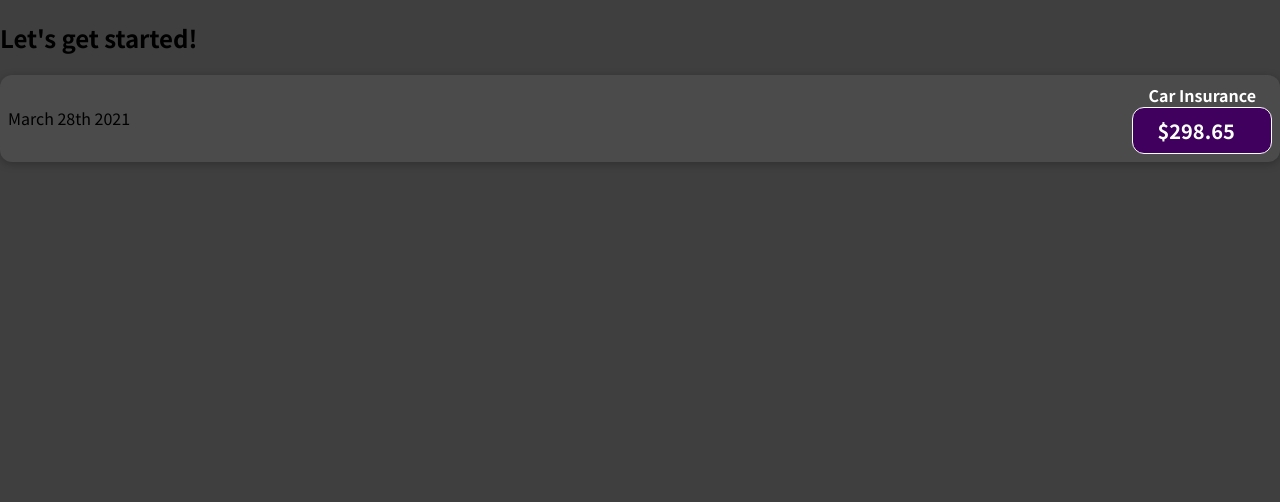
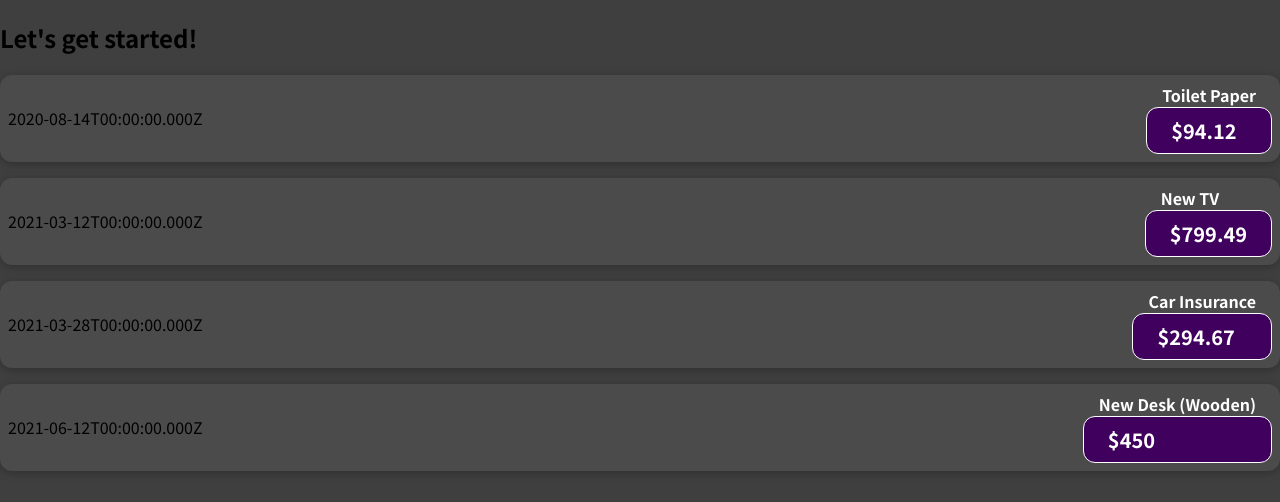
Before and after one commit to CTMarius/react-udemy-tutorial, a JavaScript app: page / in a window 1280 px wide. Shown: the top 502 px of the page. Built offline with nearby package versions, Linux system fonts and the light colour scheme.

Commit message:
added props to ExpenseItems.js

```diff
--- a/src/App.js
+++ b/src/App.js
@@ -1,11 +1,52 @@
 import ExpenseItems from "./components/ExpenseItems";
 
 function App() {
+  const expenses = [
+    {
+      id: "e1",
+      title: "Toilet Paper",
+      amount: 94.12,
+      date: new Date(2020, 7, 14),
+    },
+    { id: "e2", title: "New TV", amount: 799.49, date: new Date(2021, 2, 12) },
+    {
+      id: "e3",
+      title: "Car Insurance",
+      amount: 294.67,
+      date: new Date(2021, 2, 28),
+    },
+    {
+      id: "e4",
+      title: "New Desk (Wooden)",
+      amount: 450,
+      date: new Date(2021, 5, 12),
+    },
+  ];
+
   return (
     <div>
       <h2>Let's get started!</h2>
-      <ExpenseItems></ExpenseItems>
-    </div>
+      <ExpenseItems
+        title={expenses[0].title}
+        amount={expenses[0].amount}
+        date={expenses[0].date}
+      />
+      <ExpenseItems
+        title={expenses[1].title}
+        amount={expenses[1].amount}
+        date={expenses[1].date}
+      />
+      <ExpenseItems
+       title={expenses[2].title}
+        amount={expenses[2].amount}
+        date={expenses[2].date}
+      />
+      <ExpenseItems
+        title={expenses[3].title}
+        amount={expenses[3].amount}
+        date={expenses[3].date}
+       />
+      </div>
   );
 }
 
--- a/src/components/ExpenseItems.js
+++ b/src/components/ExpenseItems.js
@@ -1,12 +1,12 @@
 import "./ExpenseItems.css";
 
-export default function ExpenseItems() {
+export default function ExpenseItems(props) {
   return (
     <div className="expense-item">
-      <div>March 28th 2021</div>
+      <div>{props.date.toISOString()}</div>
       <div className="expense-items__description">
-        <h2>Car Insurance</h2>
-        <div className="expense-item__price">$298.65</div>
+        <h2>{props.title}</h2>
+        <div className="expense-item__price">${props.amount}</div>
       </div>
     </div>
   );
```
